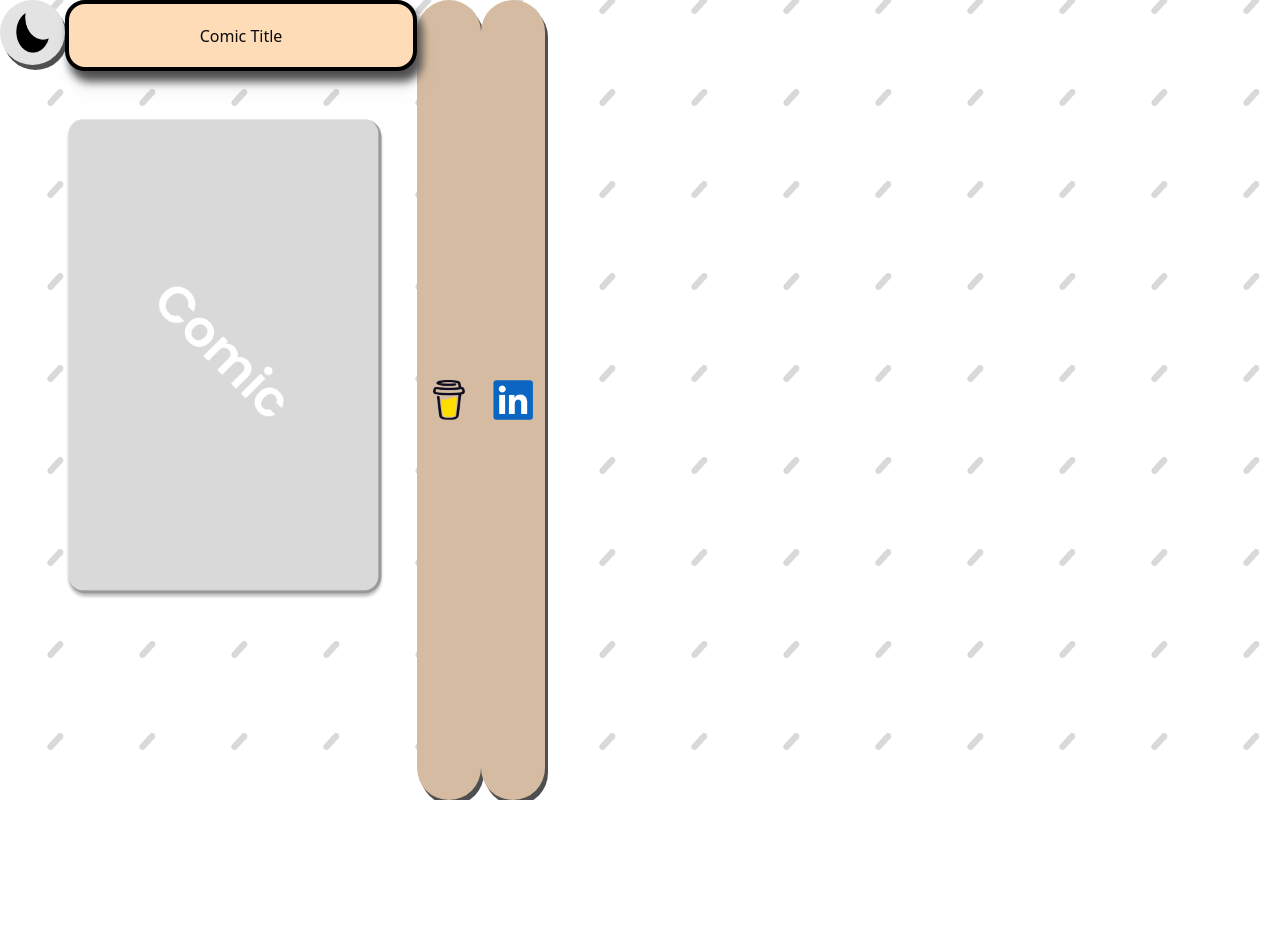
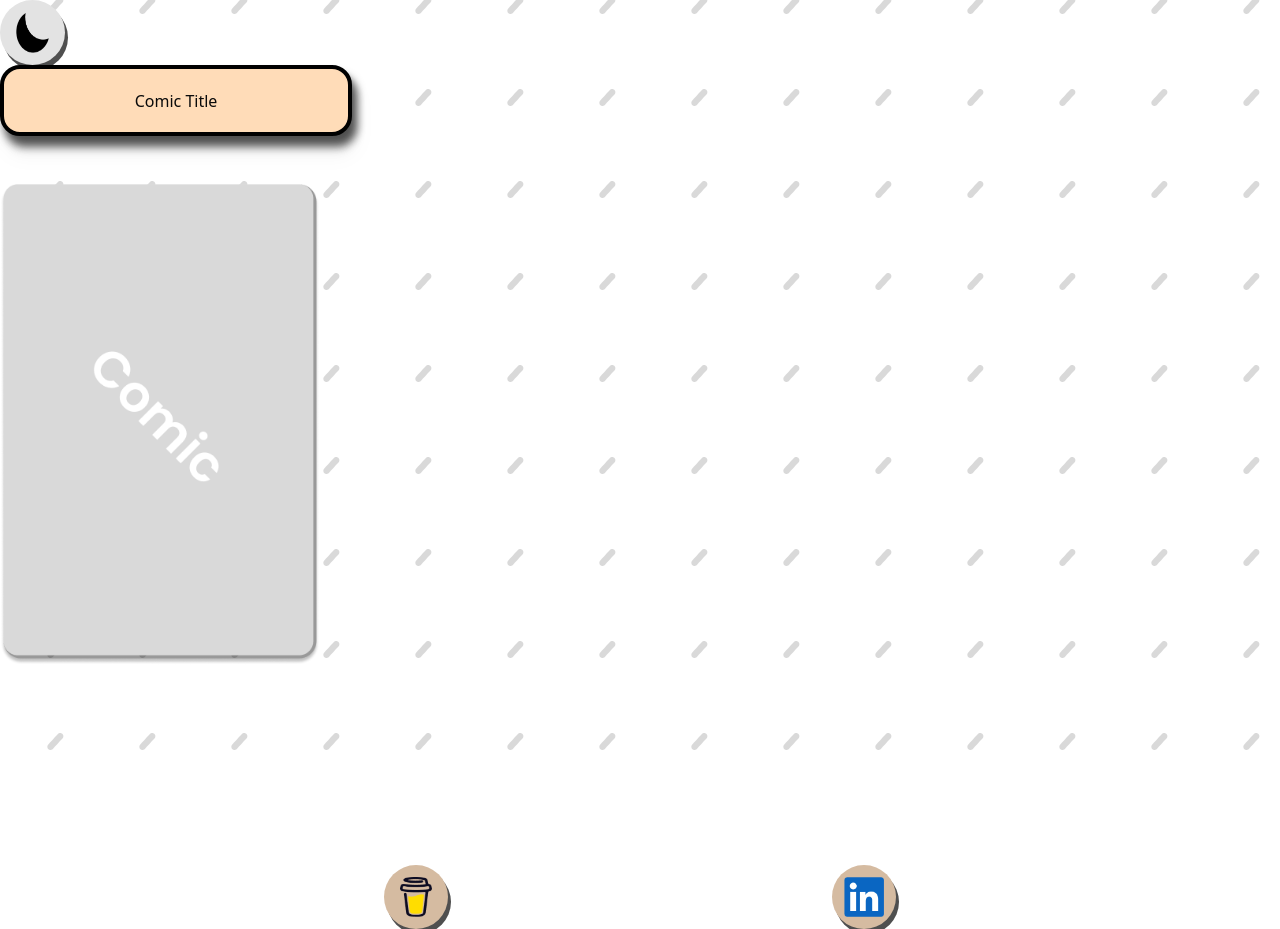
Before and after one commit to Marquis4484/page_turner, a Next.js app: page / in a window 1280 px wide. Before the commit the page ends 800 px from the top, so only its background shows below. Built offline with nearby package versions, Linux system fonts and the light colour scheme.

Commit message:
flex removed

```diff
--- a/app/page.tsx
+++ b/app/page.tsx
@@ -10,7 +10,7 @@
 
 function Home() {
   return (
-    <div id="frontpage" className="bg-bannerImg flex h-screen">
+    <div id="frontpage" className="bg-bannerImg  h-screen">
 
         <button
           id="darkmode_button"
```
